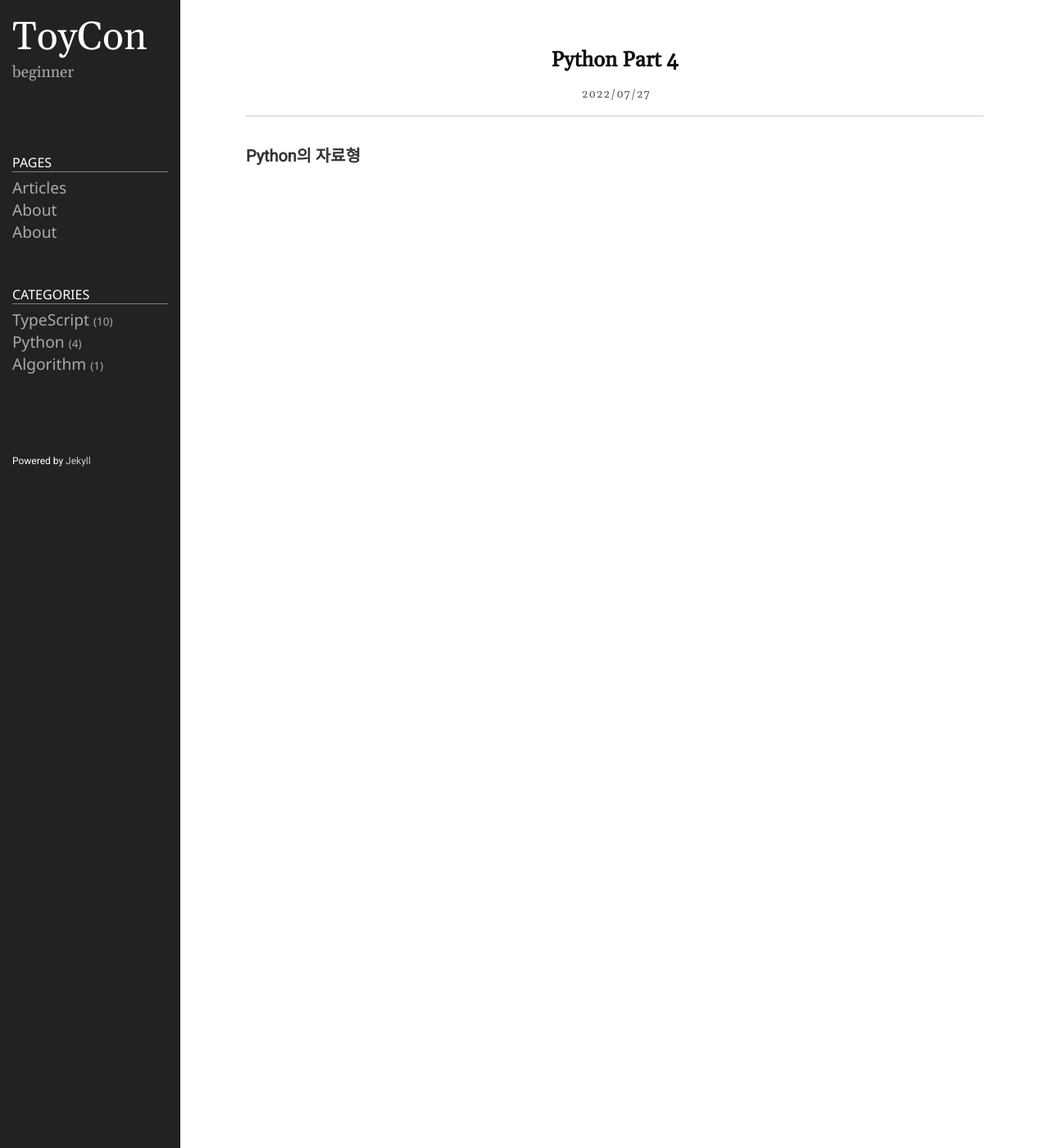
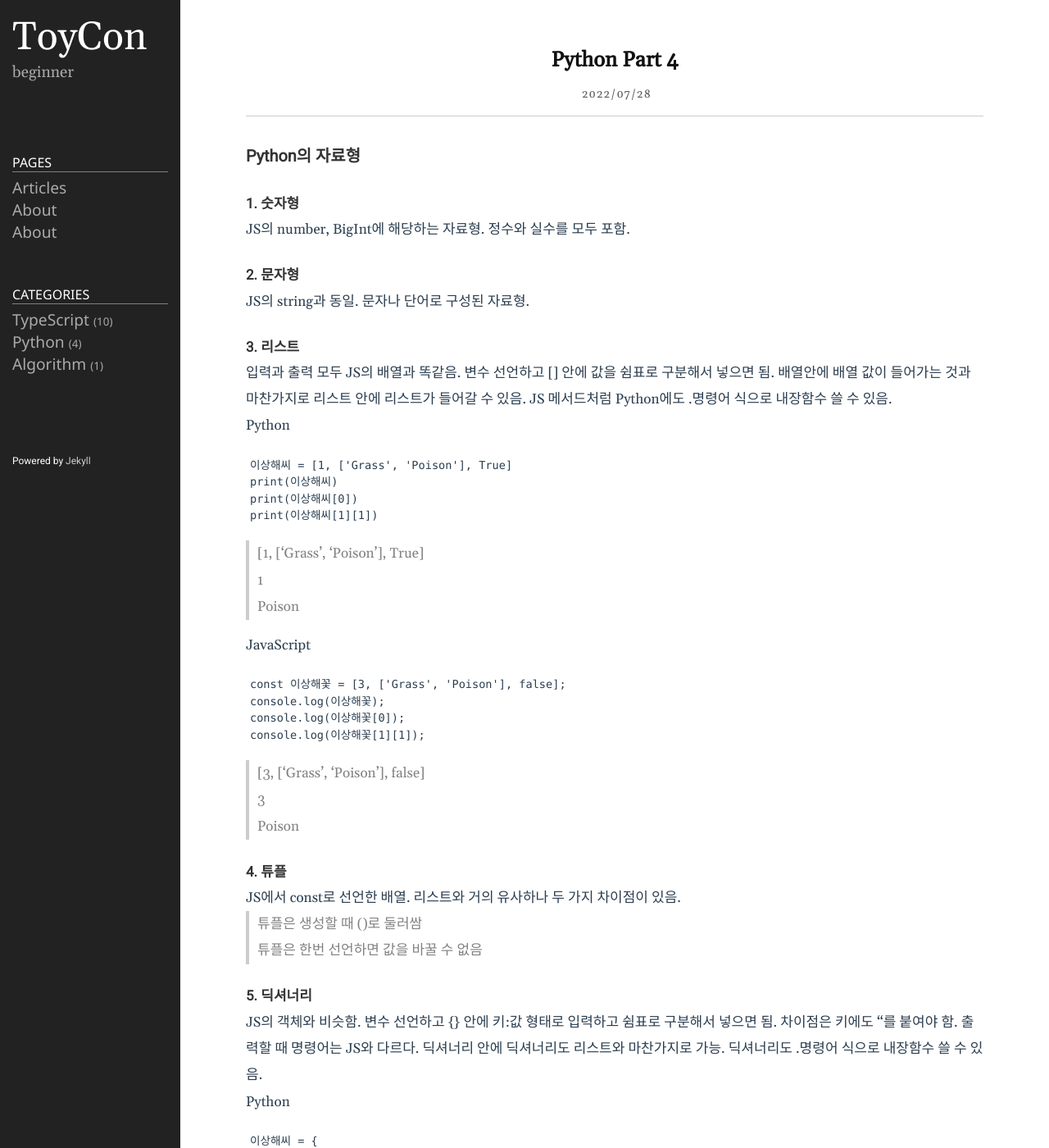
Before and after one commit to ToyCon/ToyCon.github.io, a Jekyll site: the page built from _posts/2022-07-28-Python4.markdown, in a window 1280 px wide and 1400 px high. Shown: the whole window at 82% size. Built offline with Jekyll 4.4.1, drawn with Linux system fonts in a browser that asks for light colours; some of the changed text lies outside the part shown.

````diff
--- a/_posts/2022-07-28-Algorithm.markdown
+++ b/_posts/2022-07-28-Algorithm.markdown
@@ -1,7 +1,7 @@
 ---
 layout: post
 title: Recursion
-date: 2022-07-28 17:05:00 +0900
+date: 2022-07-28 15:00:00 +0900
 categories: Algorithm
 ---
 ### 재귀
--- a/_posts/2022-07-28-Python4.markdown
+++ b/_posts/2022-07-28-Python4.markdown
@@ -1,7 +1,78 @@
 ---
 layout: post
 title: Python Part 4
-date: 2022-07-27 17:05:00 +0900
+date: 2022-07-28 17:00:00 +0900
 categories: Python
 ---
 ### Python의 자료형
+#### 1. 숫자형
+JS의 number, BigInt에 해당하는 자료형. 정수와 실수를 모두 포함.
+
+#### 2. 문자형
+JS의 string과 동일. 문자나 단어로 구성된 자료형.
+
+#### 3. 리스트
+입력과 출력 모두 JS의 배열과 똑같음. 변수 선언하고 [] 안에 값을 쉼표로 구분해서 넣으면 됨. 배열안에 배열 값이 들어가는 것과 마찬가지로 리스트 안에 리스트가 들어갈 수 있음. JS 메서드처럼 Python에도 .명령어 식으로 내장함수 쓸 수 있음.
+
+Python
+```Pyhton
+이상해씨 = [1, ['Grass', 'Poison'], True]
+print(이상해씨)
+print(이상해씨[0])
+print(이상해씨[1][1])
+```
+> [1, ['Grass', 'Poison'], True]
+> 1
+> Poison
+
+JavaScript
+```JavaScript
+const 이상해꽃 = [3, ['Grass', 'Poison'], false];
+console.log(이상해꽃);
+console.log(이상해꽃[0]);
+console.log(이상해꽃[1][1]);
+```
+> [3, ['Grass', 'Poison'], false]
+> 3
+> Poison
+
+#### 4. 튜플
+JS에서 const로 선언한 배열. 리스트와 거의 유사하나 두 가지 차이점이 있음.
+> 튜플은 생성할 때 ()로 둘러쌈
+> 튜플은 한번 선언하면 값을 바꿀 수 없음
+
+#### 5. 딕셔너리
+JS의 객체와 비슷함. 변수 선언하고 {} 안에 키:값 형태로 입력하고 쉼표로 구분해서 넣으면 됨. 차이점은 키에도 ''를 붙여야 함. 출력할 때 명령어는 JS와 다르다. 딕셔너리 안에 딕셔너리도 리스트와 마찬가지로 가능. 딕셔너리도 .명령어 식으로 내장함수 쓸 수 있음.
+
+Python
+```Pyhton
+이상해씨 = {
+    'index' : 1,
+    'type' : ['Grass', 'Poison'],
+    'evolve' : True,
+    'evolveTo' : '이상해풀'
+}
+print(이상해씨['type'][0])
+print(이상해씨['evolve'])
+```
+> Grass
+> True
+
+JavaScript
+```JavaScript
+const 킬리아 = {
+    index: 281,
+    type: ['Psychic', 'Fairy'],
+    evolve: true,
+    evolveTo : ['가디안', '엘레이드']
+};
+console.log(킬리아.type);
+console.log(킬리아.evolveTo[1]);
+```
+> [ 'Psychic', 'Fairy' ]
+> 엘레이드
+
+#### 6. 집합
+
+#### 7. 불(bool)
+JS의 불린(boolean)에 해당. True와 False 두가지 값만 존재한다. Python에서는 첫글자가 대문자여야 인식함.
````
Also changed, not shown: _posts/2022-07-11-TypeScript1.markdown (+23 -0 lines), _posts/2022-07-26-Python2.markdown (+14 -49 lines).
